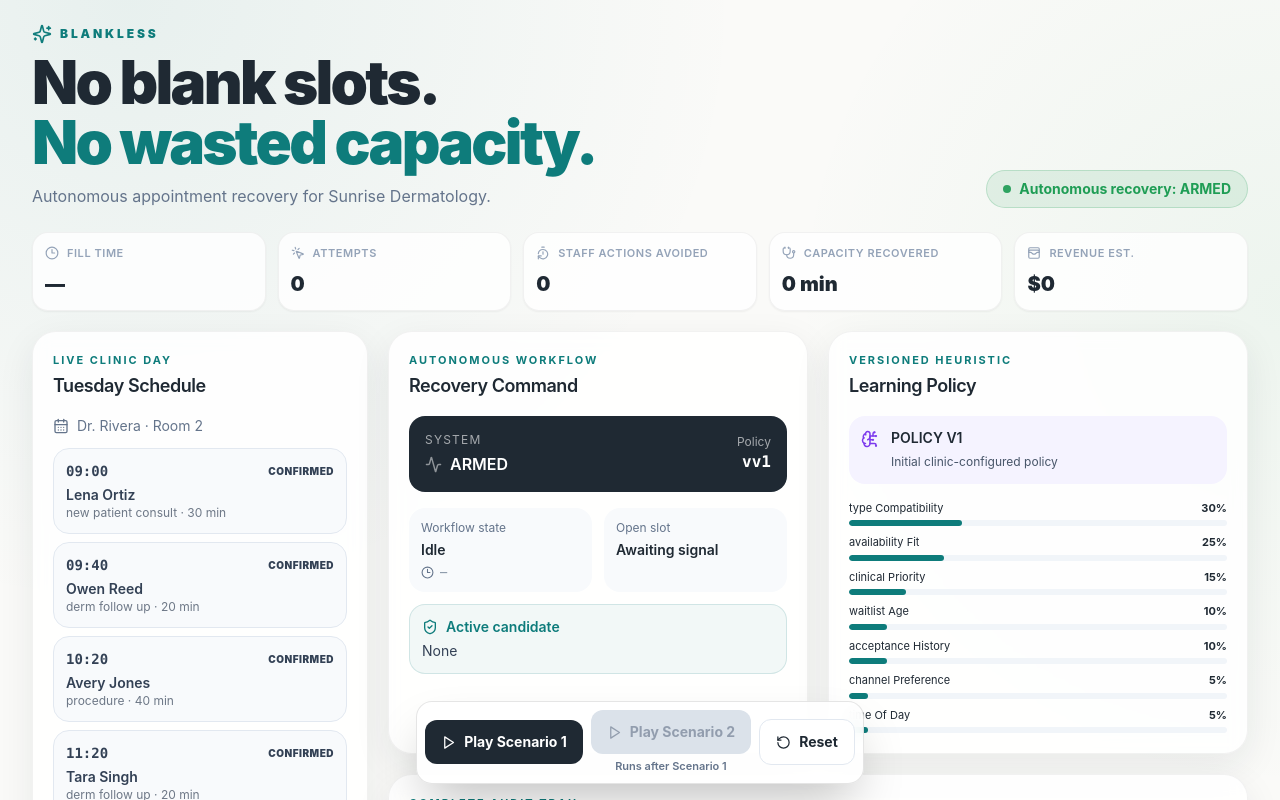
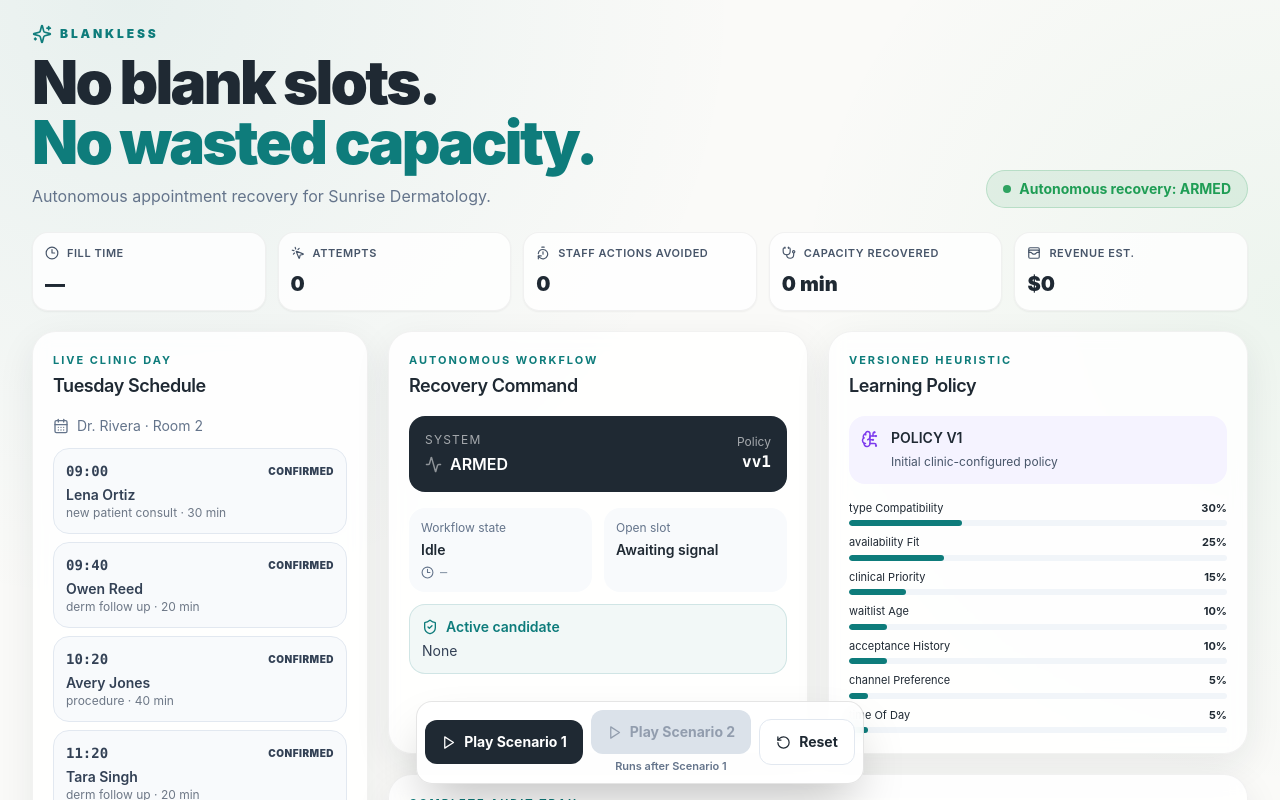
Before and after one commit to patricktran1/Blankless, a Next.js app: page / in a window 1280 px wide. Shown: the top 800 px of the page. Built offline with nearby package versions, Linux system fonts and the light colour scheme; no server answers.

Commit message:
fix(ui): raise metric label contrast

```diff
--- a/components/MetricsStrip.tsx
+++ b/components/MetricsStrip.tsx
@@ -6,5 +6,5 @@ const items = [
 ] as const;
 export function MetricsStrip() {
   const metrics = useDemoStore((s) => s.metrics);
-  return <div className="grid grid-cols-2 gap-3 md:grid-cols-5">{items.map(([key,label,Icon]) => <div key={key} className="rounded-2xl border border-black/5 bg-white/80 p-3 shadow-sm"><div className="flex items-center gap-2 text-[11px] font-semibold uppercase tracking-wider text-slate-400"><Icon size={14}/>{label}</div><p className="mt-2 text-xl font-black">{key === "revenue" ? `$${metrics[key]}` : key === "recoveredMinutes" ? `${metrics[key]} min` : metrics[key]}</p></div>)}</div>;
+  return <div className="grid grid-cols-2 gap-3 md:grid-cols-5">{items.map(([key,label,Icon]) => <div key={key} className="rounded-2xl border border-black/5 bg-white/80 p-3 shadow-sm"><div className="flex items-center gap-2 text-[11px] font-semibold uppercase tracking-wider text-slate-600"><Icon size={14}/>{label}</div><p className="mt-2 text-xl font-black">{key === "revenue" ? `$${metrics[key]}` : key === "recoveredMinutes" ? `${metrics[key]} min` : metrics[key]}</p></div>)}</div>;
 }
```
